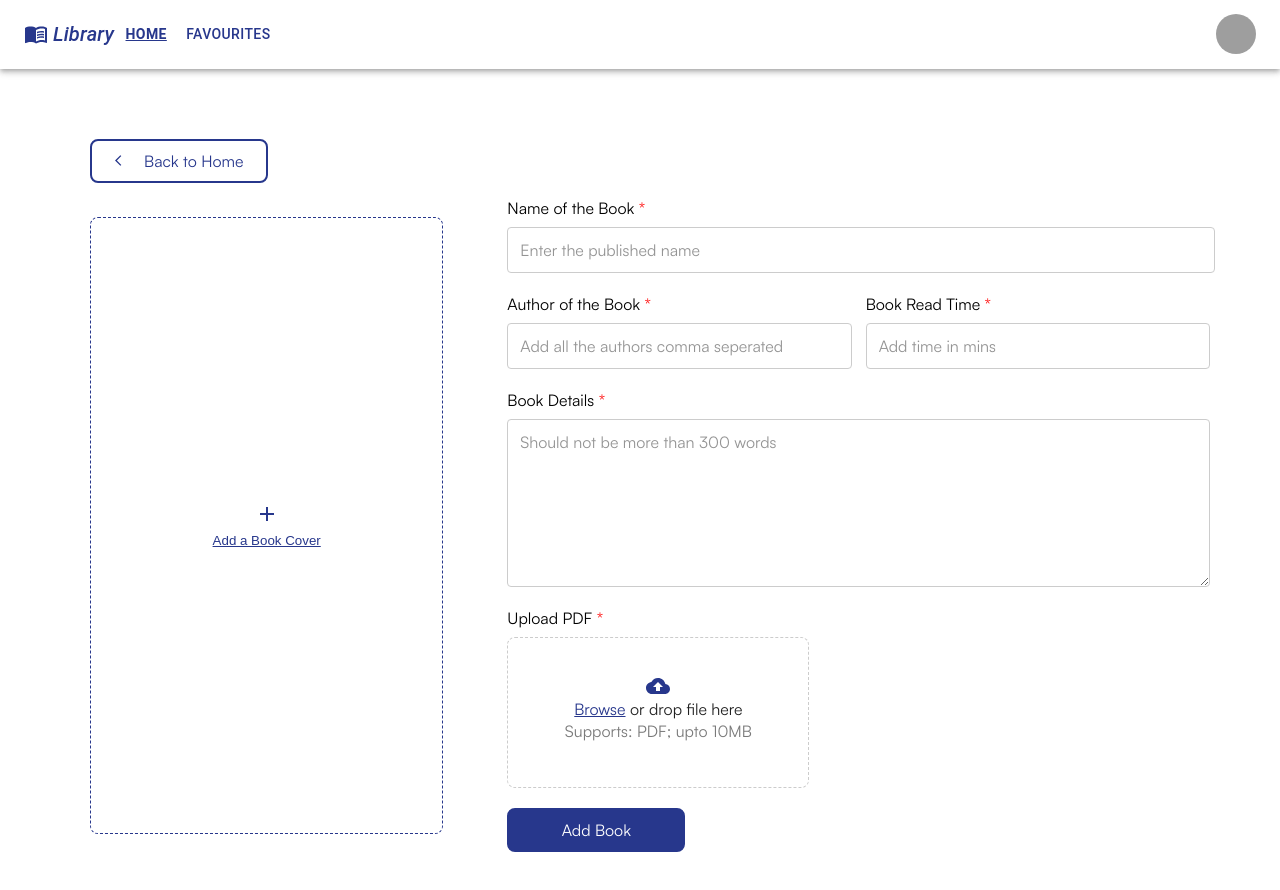
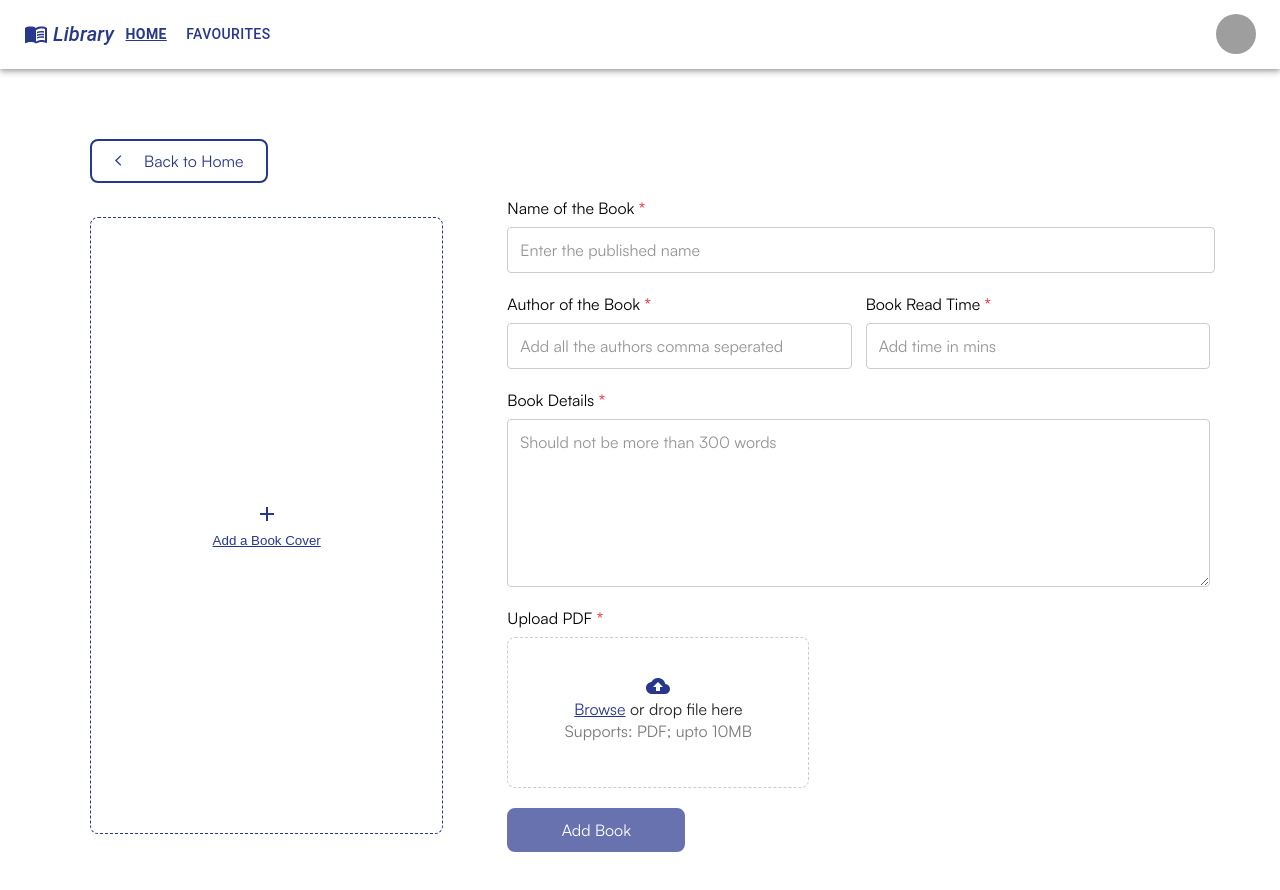
Before and after one commit to Aakashmangla2000/Book-Reading-Application, a React (Create React App) app in the folder client/: page /addBook in a window 1280 px wide. Shown: the top 890 px of the page. Built offline with nearby package versions, Linux system fonts and the light colour scheme; grey boxes are pictures that could not be loaded; a web font is replaced by a local one.

Commit message:
Fix css and button disable feature

```diff
--- a/client/src/components/AddBookPage/addBookPage.module.css
+++ b/client/src/components/AddBookPage/addBookPage.module.css
@@ -56,6 +56,7 @@
   background-color: white;
   text-decoration: underline;
   padding: 0;
+  cursor: pointer;
 }
 
 .backHomeButton {
@@ -80,6 +81,7 @@
 
 .backHomeButton:hover {
   background-color: #27388c17;
+  cursor: pointer;
 }
 
 .addBook {
@@ -103,4 +105,10 @@
 
 .addBook:hover {
   background-color: #27388cee;
+  cursor: pointer;
 }
+
+.addBook:disabled {
+  opacity: 0.7;
+  cursor: not-allowed;
+}
--- a/client/src/components/AddBookPage/index.tsx
+++ b/client/src/components/AddBookPage/index.tsx
@@ -1,13 +1,21 @@
 import React, { useEffect, useState, useRef, DragEvent } from "react";
-import { Button } from "@mui/material";
 import styles from "./addBookPage.module.css";
 import ArrowBackIosIcon from "@mui/icons-material/ArrowBackIos";
 import Card from "@mui/material/Card";
 import { CardActionArea } from "@mui/material";
-import { redirect, useNavigate } from "react-router-dom";
+import { useNavigate } from "react-router-dom";
 import CardContent from "@mui/material/CardContent";
 import AddIcon from "@mui/icons-material/Add";
 import CloudUploadIcon from "@mui/icons-material/CloudUpload";
+import Snackbar from "@mui/material/Snackbar";
+import MuiAlert, { AlertProps } from "@mui/material/Alert";
+
+const Alert = React.forwardRef<HTMLDivElement, AlertProps>(function Alert(
+  props,
+  ref
+) {
+  return <MuiAlert elevation={6} ref={ref} variant="filled" {...props} />;
+});
 
 type Book = {
   book_name: string;
@@ -52,6 +60,9 @@ const AddBookForm = (props: IProps) => {
       setImage(URL.createObjectURL(event.target.files[0]));
     }
   };
+  useEffect(() => {
+    console.log(props.timeToRead);
+  });
 
   useEffect(() => {
     if (image !== undefined && pdf !== undefined) {
@@ -326,7 +337,22 @@ const AddBookForm = (props: IProps) => {
               {`File ${pdf.name} is selected`}
             </span>
           )}
-          <button className={styles.addBook} type="submit">
+          <button
+            className={styles.addBook}
+            type="submit"
+            disabled={
+              props.bookCover === null ||
+              props.bookDetails === undefined ||
+              props.bookDetails === "" ||
+              props.nameOfAuthor === undefined ||
+              props.nameOfAuthor === "" ||
+              props.nameOfBook === undefined ||
+              props.nameOfBook === "" ||
+              props.timeToRead === undefined ||
+              props.timeToRead === null ||
+              props.bookPdf === null
+            }
+          >
             <span>Add Book</span>
           </button>
         </div>
@@ -352,6 +378,9 @@ function AddBookPage() {
   const [bookPdf, setBookPdf] = useState<File | null>(null);
   const [bookCover, setBookCover] = useState<File | null>(null);
   const navigate = useNavigate();
+  const [open, setOpen] = React.useState(false);
+  const [severity, setSeverity] = useState<"success" | "error">("error");
+  const [message, setMessage] = useState("");
 
   const submitBookDetails = (event: React.FormEvent<HTMLFormElement>) => {
     console.log("Submit");
@@ -389,6 +418,9 @@ function AddBookPage() {
         .then((res) => res.json())
         .then((data) => {
           console.log("Book data ", data);
+          setSeverity("success");
+          setMessage("Book Added Successfully");
+          setOpen(true);
           setNameOfAuthor("");
           setBookDetails("");
           setNameOfBook("");
@@ -397,12 +429,30 @@ function AddBookPage() {
           setBookPdf(null);
         });
     } catch (err) {
+      setSeverity("error");
+      setMessage("Error! Try Again later..");
+      setOpen(true);
       console.log(err);
     }
   };
 
+  const handleClose = (
+    event?: React.SyntheticEvent | Event,
+    reason?: string
+  ) => {
+    if (reason === "clickaway") {
+      return;
+    }
+    setOpen(false);
+  };
+
   return (
     <div style={{ display: "flex", flexDirection: "column", margin: "70px" }}>
+      <Snackbar open={open} autoHideDuration={6000} onClose={handleClose}>
+        <Alert onClose={handleClose} severity={severity} sx={{ width: "100%" }}>
+          {message}
+        </Alert>
+      </Snackbar>
       <button
         className={styles.backHomeButton}
         onClick={() => {
--- a/client/src/components/BookPage/Rating/rating.module.css
+++ b/client/src/components/BookPage/Rating/rating.module.css
@@ -55,6 +55,7 @@
 
 .rateButton:hover {
   background-color: #27388c17;
+  cursor: pointer;
 }
 .rateText {
   text-justify: auto;
--- a/client/src/components/BookPage/bookPage.module.css
+++ b/client/src/components/BookPage/bookPage.module.css
@@ -56,6 +56,7 @@
 
 .backHomeButton:hover {
   background-color: #27388c17;
+  cursor: pointer;
 }
 
 .readButton {
@@ -79,4 +80,5 @@
 
 .readButton:hover {
   background-color: #27388cee;
+  cursor: pointer;
 }
```
